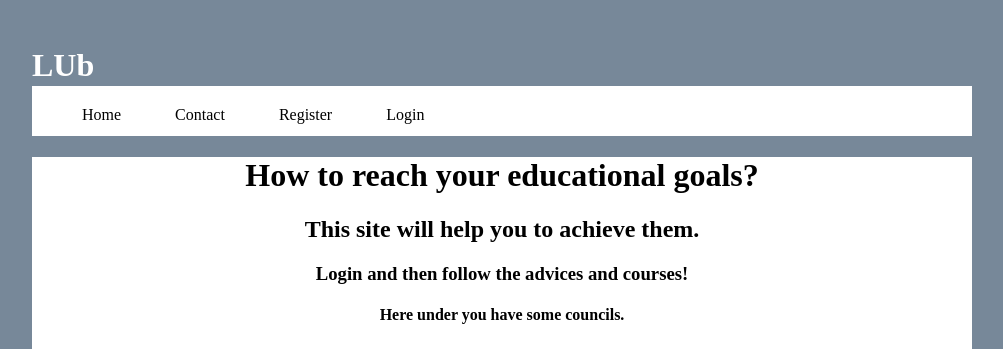
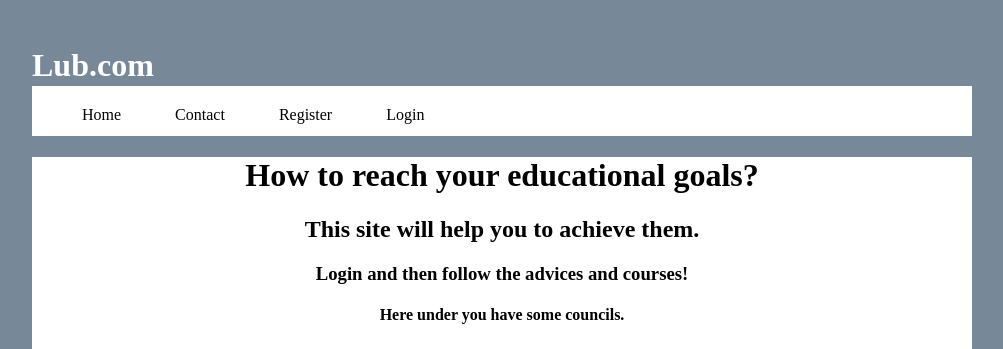
Before and after one commit to lubwimi/schoolgoals, a PHP site: page /schoolgoals/ in a window 1280 px wide. Shown: the top 349 px of the page, without its empty margins (138-1141 px from the left). Run offline with PHP 8.4, Linux system fonts and the light colour scheme.

Commit message:
Modifies some files

```diff
--- a/config/paths.php
+++ b/config/paths.php
@@ -1,3 +1,3 @@
 <?php
 
-define('URL', 'http://localhost/schoolgoals/' );
+define('URL', 'http://localhost:8888/schoolgoals/' );
--- a/controllers/dashboard.php
+++ b/controllers/dashboard.php
@@ -5,13 +5,14 @@ class Dashboard extends Controller {
     function __construct() {
         parent::__construct();
         Session::init();
-       $logged = Session::get('loggedIn');
-       if($logged == false) {
+        $logged = Session::get('loggedIn');
+        if($logged == false) {
             Session::destroy();
             header('location: ../login');
             exit;
        }
 
+       $this->view->msg = 'Welcome <br /> ';//.$_SESSION['user_id'];
        $this->view->js = array('dashboard/js/default.js');
     }
 
--- a/models/dashboard_model.php
+++ b/models/dashboard_model.php
@@ -11,10 +11,8 @@ class Dashboard_Model extends Model {
 
        $sth = $this->db->prepare('INSERT INTO data (text) VALUES (:text)');
        $sth->execute(array(':text' => $text));
-
        $data = array('text' => $text, 'id' => $this->db->lastInsertId());
        echo json_encode($data);
-
     }
 
     function xhrGetListings() {
--- a/views/dashboard/index.php
+++ b/views/dashboard/index.php
@@ -1,7 +1,6 @@
 <div class='loggedin'>
 
-    <h4>WELCOME</h4>
-    <!--echo '<h2><span style=\'color:#000\'> '.$firstname.' '.$surname.' </span></h2>--->
+   <?php echo $this->msg; ?>
     <br />
     <h4>Register your course and its goal !</h4>
 
--- a/views/header.php
+++ b/views/header.php
@@ -2,7 +2,7 @@
 <html>
    <head>
       <title>Test</title>
-
+      <!--<meta charset='utf-8'>-->
       <link rel="stylesheet" href="<?php echo URL; ?>public/css/default.css" />
       <script type="text/javascript" src="<?php echo URL; ?>public/js/jquery.js"></script>
       <script type="text/javascript" src="<?php echo URL; ?>public/js/custom.js"></script>
@@ -24,11 +24,11 @@
 
            <div class="logo">
                <?php if(Session::get('loggedIn') == false):?>
-                  <a href="<?php echo URL; ?>index"><h1>LUb</h1></a>
+                  <a href="<?php echo URL; ?>index"><h1>Lub.com</h1></a>
                <?php endif; ?>
 
                <?php if(Session::get('loggedIn') == true):?>
-                  <a href="<?php echo URL; ?>dashboard"><h1>LUb</h1></a>
+                  <a href="<?php echo URL; ?>dashboard"><h1>Lub.com</h1></a>
                <?php endif; ?>
            </div>
 
```
